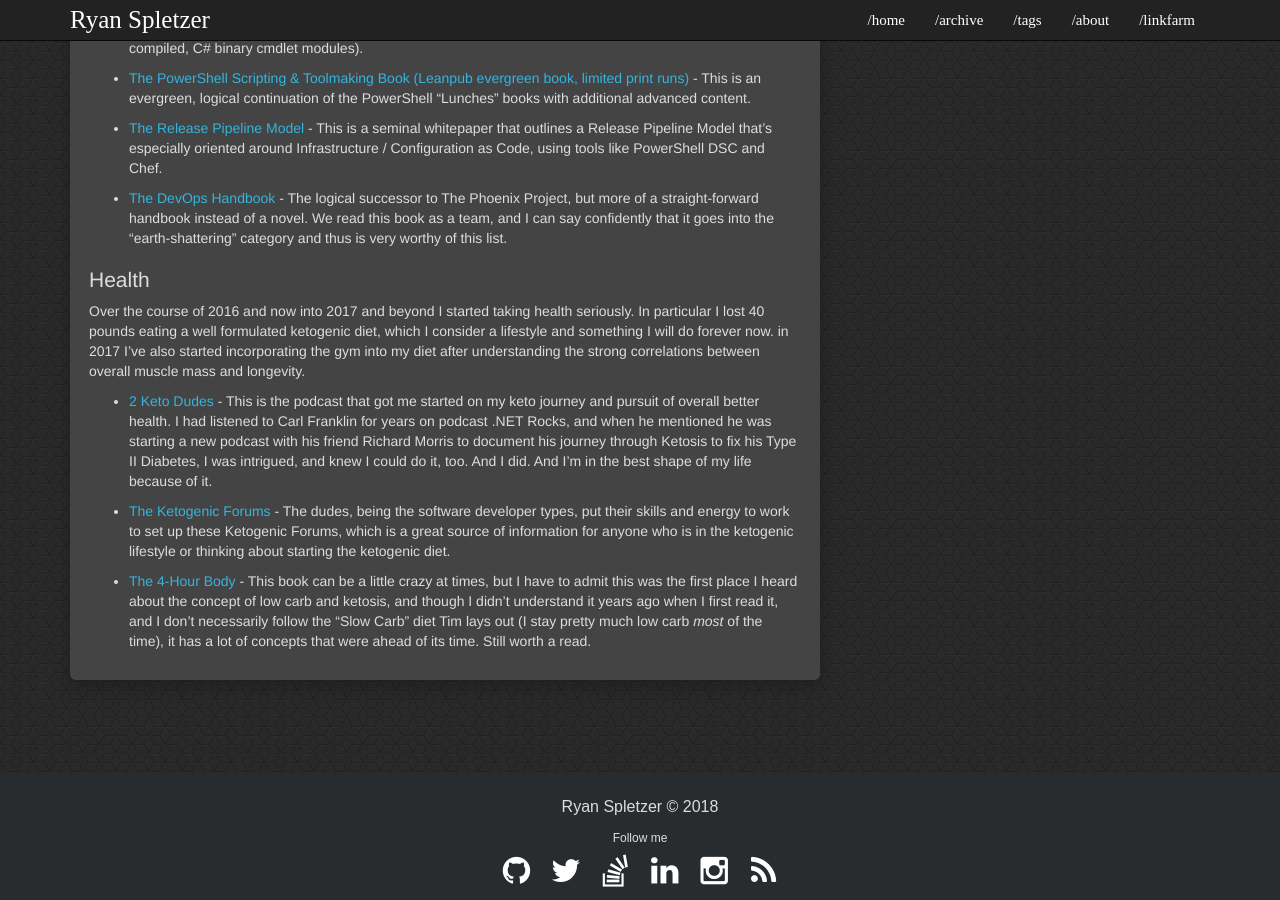
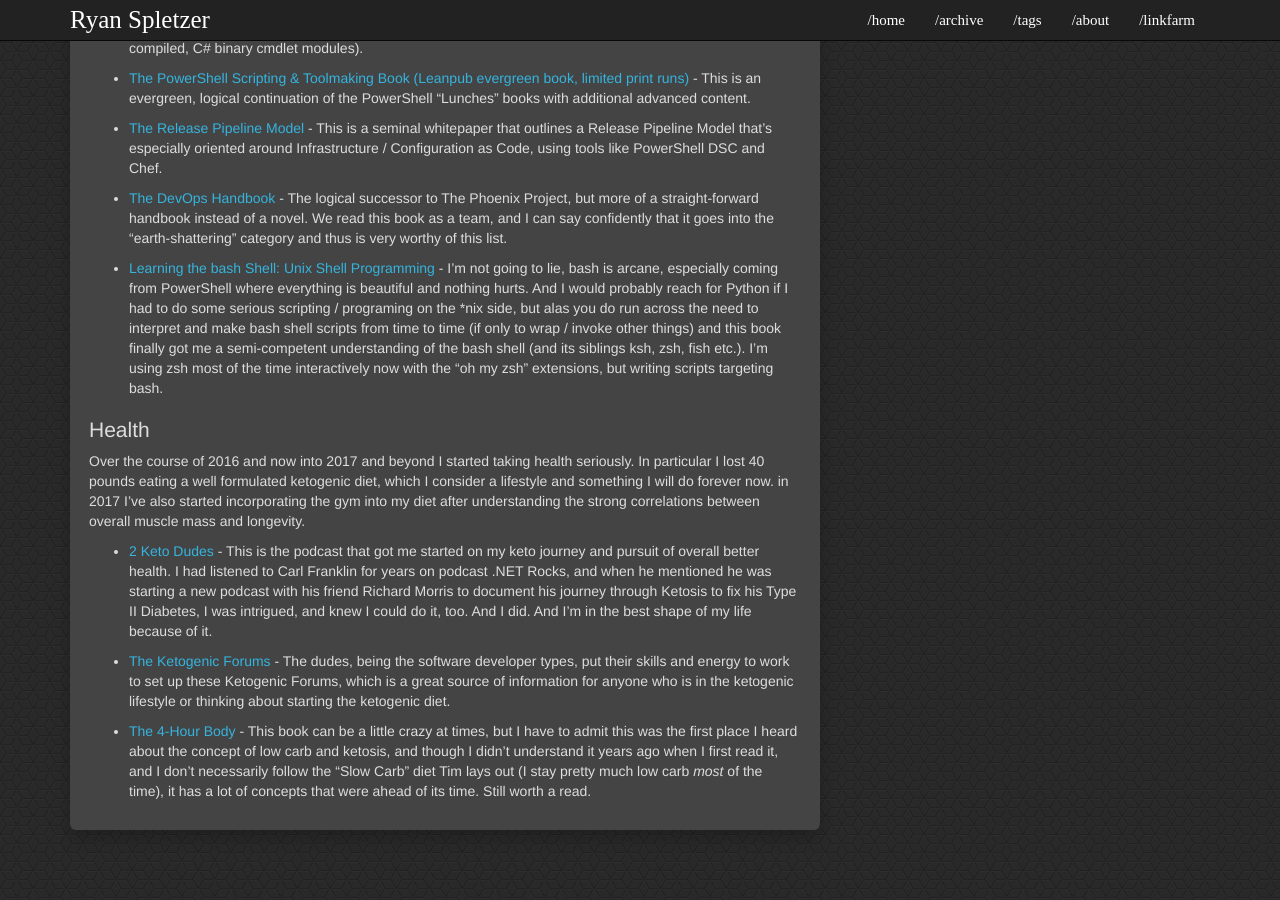
Before and after one commit to ryanspletzer/ryanspletzer.github.io, a Jekyll site: the page built from linkfarm.md, in a window 1280 px wide and 900 px high, scrolled down 2045 px. Built offline with Jekyll 4.4.1, drawn with Linux system fonts in a browser that asks for light colours.

Commit message:
Adding bash Shell book to linkfarm

```diff
--- a/linkfarm.md
+++ b/linkfarm.md
@@ -148,6 +148,14 @@ Code, using tools like PowerShell DSC and Chef.
 Project, but more of a straight-forward handbook instead of a novel. We read this book as a team, and I can say
 confidently that it goes into the "earth-shattering" category and thus is very worthy of this list.
 
+* [Learning the bash Shell: Unix Shell Programming](
+    https://www.amazon.com/Learning-bash-Shell-Programming-Nutshell-ebook/dp/B0043GXMSY) - I'm not going to lie, bash is
+arcane, especially coming from PowerShell where everything is beautiful and nothing hurts. And I would probably reach
+for Python if I had to do some serious scripting / programing on the *nix side, but alas you do run across the need to
+interpret and make bash shell scripts from time to time (if only to wrap / invoke other things) and this book finally
+got me a semi-competent understanding of the bash shell (and its siblings ksh, zsh, fish etc.). I'm using zsh most of
+the time interactively now with the "oh my zsh" extensions, but writing scripts targeting bash.
+
 ## Health
 
 Over the course of 2016 and now into 2017 and beyond I started taking health seriously. In particular I lost 40 pounds
```
